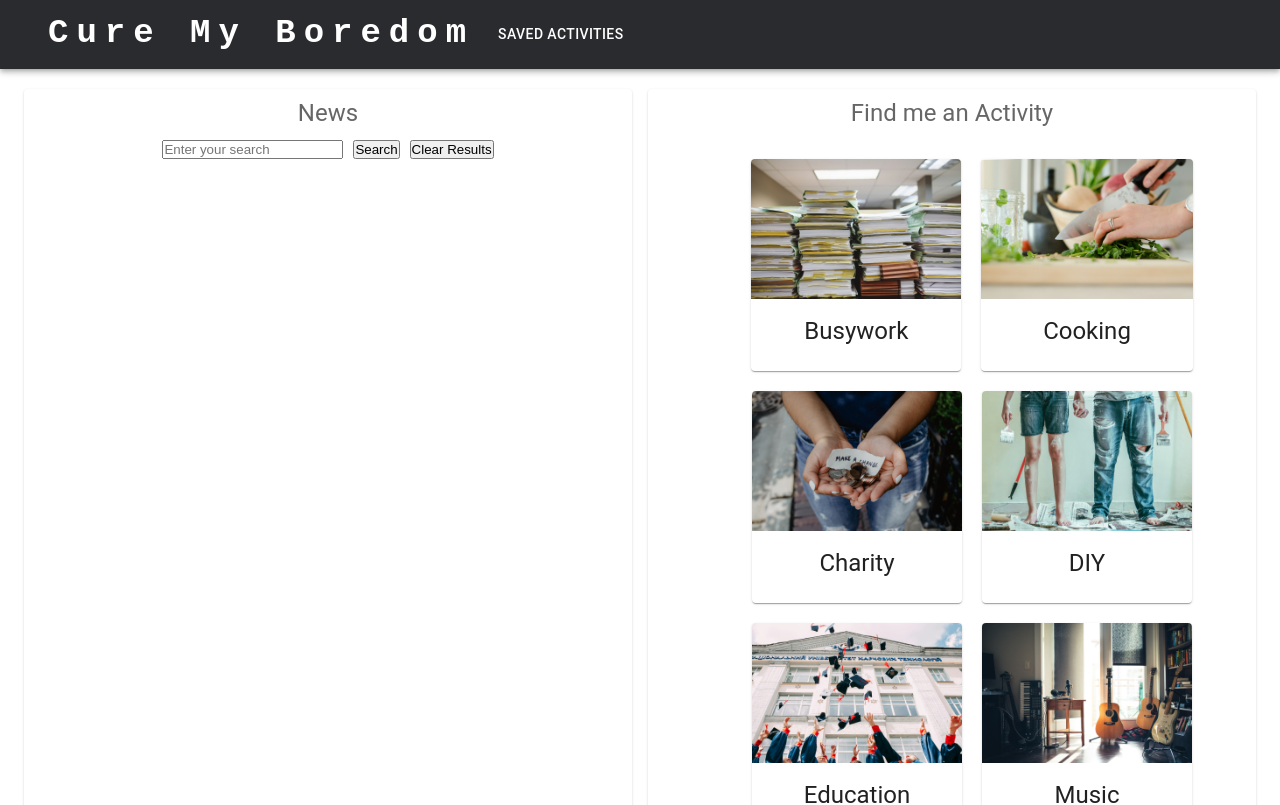
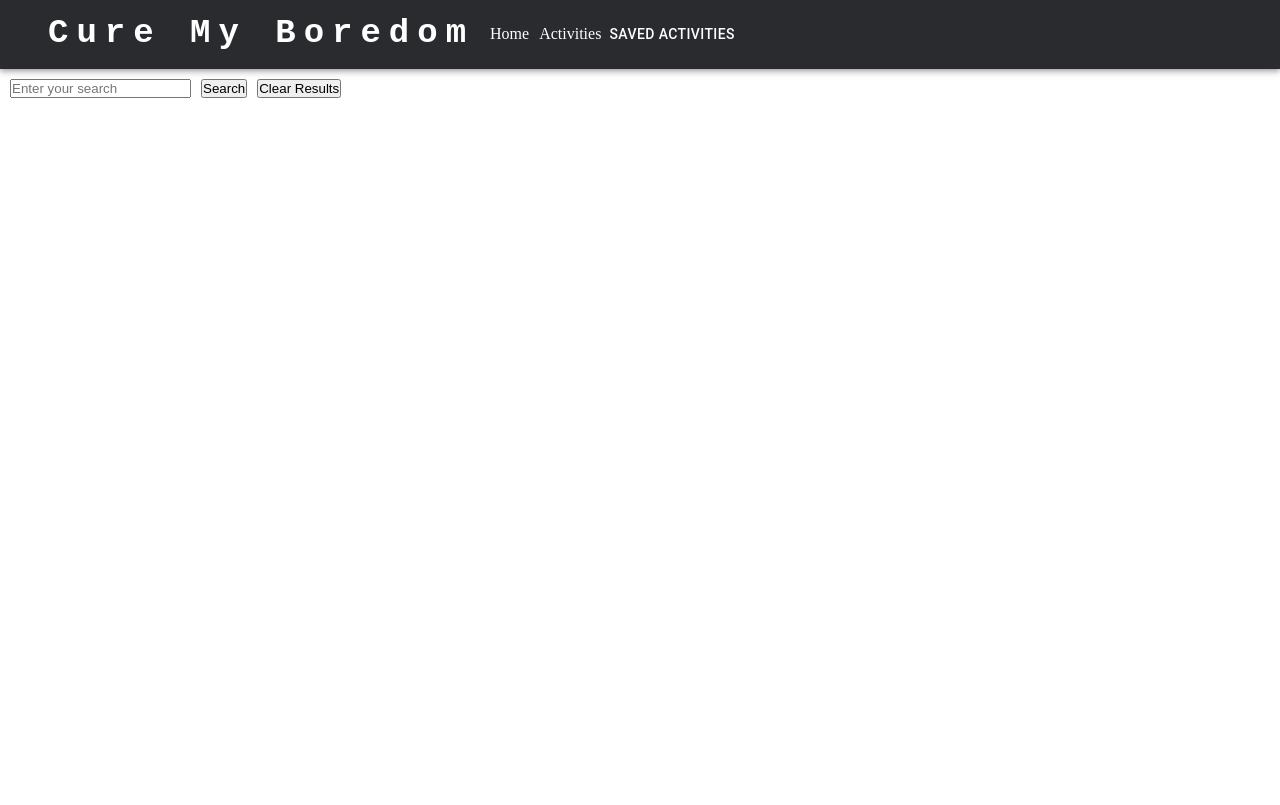
Before and after one commit to Mtlightfoot/cure-my-boredom, a React (Vite) app: page / in a window 1280 px wide. Shown: the top 805 px of the page. Built offline with nearby package versions, Linux system fonts and the light colour scheme.

Commit message:
react router integrated

```diff
--- a/package.json
+++ b/package.json
@@ -15,8 +15,12 @@
     "@mui/icons-material": "^5.15.7",
     "@mui/material": "^5.15.7",
     "@mui/styled-engine-sc": "^6.0.0-alpha.14",
+    "@popperjs/core": "^2.11.8",
+    "axios": "^1.6.7",
+    "bootstrap": "^5.3.2",
     "react": "^18.2.0",
     "react-dom": "^18.2.0",
+    "react-router-dom": "^6.22.0",
     "styled-components": "^6.1.8"
   },
   "devDependencies": {
--- a/src/App.jsx
+++ b/src/App.jsx
@@ -10,8 +10,14 @@ import CureMe from './components/CureMe'
 import TextField from '@mui/material/TextField';
 import Typography from '@mui/material/Typography';
 
+// React Router imports
+import { HashRouter as Router, Route, Routes } from 'react-router-dom';
+
+// Pages imports
 import SearchBar from './components/SearchBar';
 import FetchData from './data/FetchData';
+import Home from './pages/Home';
+import Activities from './pages/Activities';
 
 const Item = styled(Paper)(({ theme }) => ({
   backgroundColor: theme.palette.mode === 'dark' ? '#1A2027' : '#fff',
@@ -24,66 +30,16 @@ const Item = styled(Paper)(({ theme }) => ({
 function App() {
 
   return (
-    <div>
-      <Navbar />
-      <Container maxWidth="x1" sx={{
-        margin: "0",
-        padding: "0"
-      }}>
-
-        <Box sx={{
-          flexGrow: 1,
-          marginTop: "20px"
-        }}>
-          <Grid container spacing={2} columns={16} sx={{
-            justifyContent: "center",
-            textAlign: "center"
-          }}>
-            <Grid xs={8}>
-              <Item sx={{
-                minHeight: "100vh",
-              }}>
-              <Typography variant="h5" component="h2" sx={{
-              }}>
-                  News
-                </Typography>
-                {/* <NewsItem /> */}
-                {/* <NewsItem /> */}
-                {/* <NewsItem /> */}
-                {/* <NewsItem /> */}
-                <FetchData />
-              </Item>
-            </Grid>
-            <Grid xs={8}>
-              <Item sx={{
-                minHeight: "100vh"
-              }}>
-                <Typography variant="h5" component="h2">
-                  Find me an Activity
-                </Typography>
-                <CureMe />
-              </Item>
-            </Grid>
-          </Grid>
-        </Box>
-
-
-
-
-
-
-
-
-
-
-      </Container>
-
-
-
-
-
-    </div>
-  )
+    <Router>
+      <div>
+        <Navbar />
+        <Routes>
+          <Route path="/" element={<Home />} />
+          <Route path="/Activities" element={<Activities />} />
+        </Routes>
+      </div>
+    </Router>
+    )
 
 
 }
--- a/src/components/Navbar.jsx
+++ b/src/components/Navbar.jsx
@@ -10,6 +10,8 @@ import Container from '@mui/material/Container';
 import Button from '@mui/material/Button';
 import MenuItem from '@mui/material/MenuItem';
 import AdbIcon from '@mui/icons-material/Adb';
+
+import { Link } from 'react-router-dom';
 
 const pages = ['Saved Activities'];
 
@@ -47,6 +49,16 @@ function ResponsiveAppBar() {
                     >
                         Cure My Boredom
                     </Typography>
+                    <nav>
+                        <ul style={{ listStyleType: 'none', display: 'flex', justifyContent: 'flex-end', alignItems: 'center' }}>
+                            <li style={{ marginRight: '10px' }}>
+                            <Link to="/" style={{ color: 'white', textDecoration: 'none' }}>Home</Link>
+                            </li>
+                            <li>
+                            <Link to="/activities" style={{ color: 'white', textDecoration: 'none' }}>Activities</Link>
+                            </li>
+                        </ul>
+                    </nav>
 
                     <Box sx={{
                         flexGrow: 1,
--- /dev/null
+++ b/src/pages/Activities.jsx
@@ -0,0 +1,64 @@
+import React, { useState } from "react";
+import '../styles/style.css';
+import Container from '@mui/material/Container';
+import { styled } from '@mui/material/styles';
+import Box from '@mui/material/Box';
+import Paper from '@mui/material/Paper';
+import Grid from '@mui/material/Unstable_Grid2';
+import CureMe from '../components/CureMe'
+import TextField from '@mui/material/TextField';
+import Typography from '@mui/material/Typography';
+
+// React Router imports
+import { HashRouter as Router, Route, Routes } from 'react-router-dom';
+
+// Pages imports
+import SearchBar from '../components/SearchBar';
+import FetchData from '../data/FetchData';
+import Home from '../pages/Home';
+// import Activities from './pages/Activities';
+
+const Item = styled(Paper)(({ theme }) => ({
+  backgroundColor: theme.palette.mode === 'dark' ? '#1A2027' : '#fff',
+  ...theme.typography.body2,
+  padding: theme.spacing(1),
+  textAlign: 'center',
+  color: theme.palette.text.secondary,
+}));
+
+function Activities () {
+    return (
+        <div>
+            <Container maxWidth="x1" sx={{
+                margin: "0",
+                padding: "0"
+            }}>
+
+            <Box sx={{
+                flexGrow: 1,
+                marginTop: "20px"
+            }}>
+                <Grid container spacing={2} columns={16} sx={{
+                justifyContent: "center",
+                textAlign: "center"
+                }}>
+
+                <Grid xs={8}>
+                    <Item sx={{
+                    minHeight: "100vh"
+                    }}>
+                    {/* <Typography variant="h5" component="h2">
+                        Find me an Activity
+                    </Typography> */}
+                    <CureMe />
+                    </Item>
+                </Grid>
+                </Grid>
+            </Box>
+            </Container>
+
+        </div>
+    )
+}
+
+export default Activities;
--- /dev/null
+++ b/src/pages/Home.jsx
@@ -0,0 +1,12 @@
+import React, { useState } from "react";
+import FetchData from "../data/FetchData";
+
+function Home () {
+    return (
+        <div>
+            <FetchData />
+        </div>
+    )
+}
+
+export default Home;
```
Also changed, not shown: 1 other file (tests, documents, lock files or other folders).
